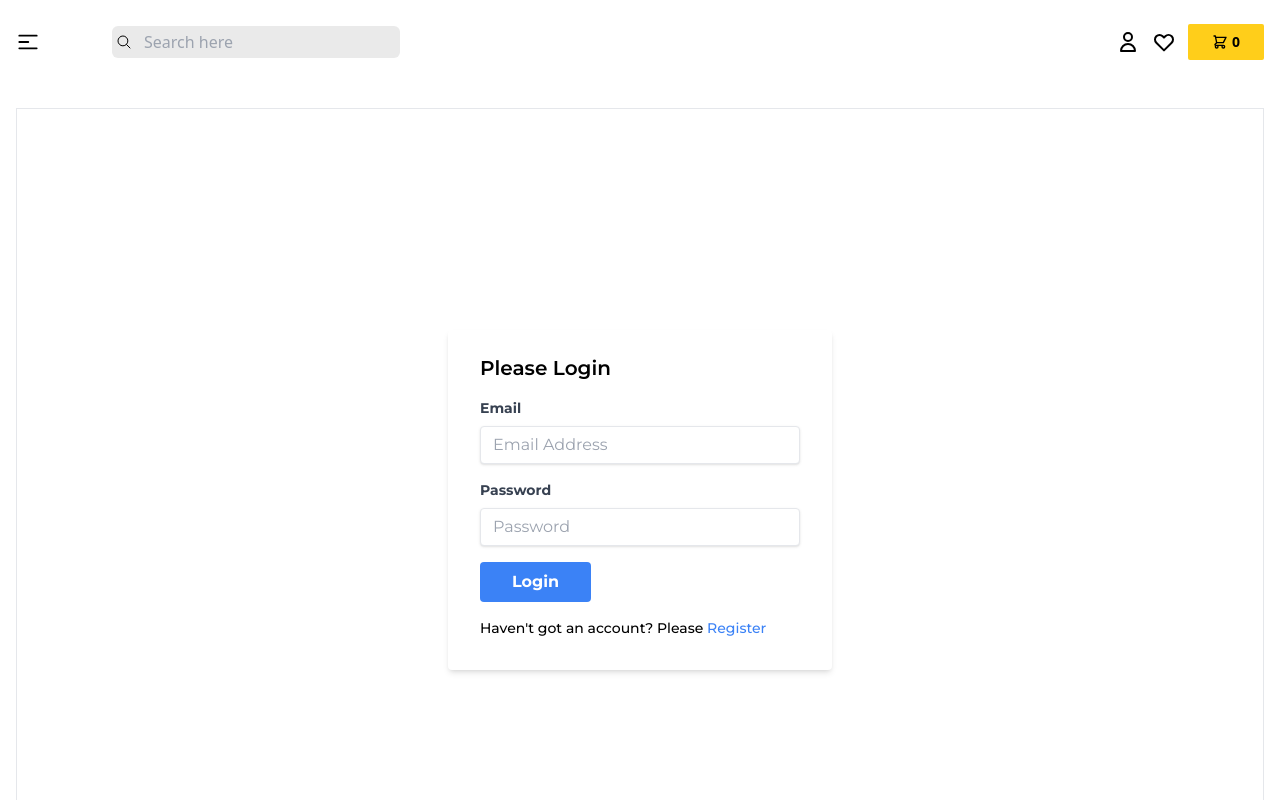
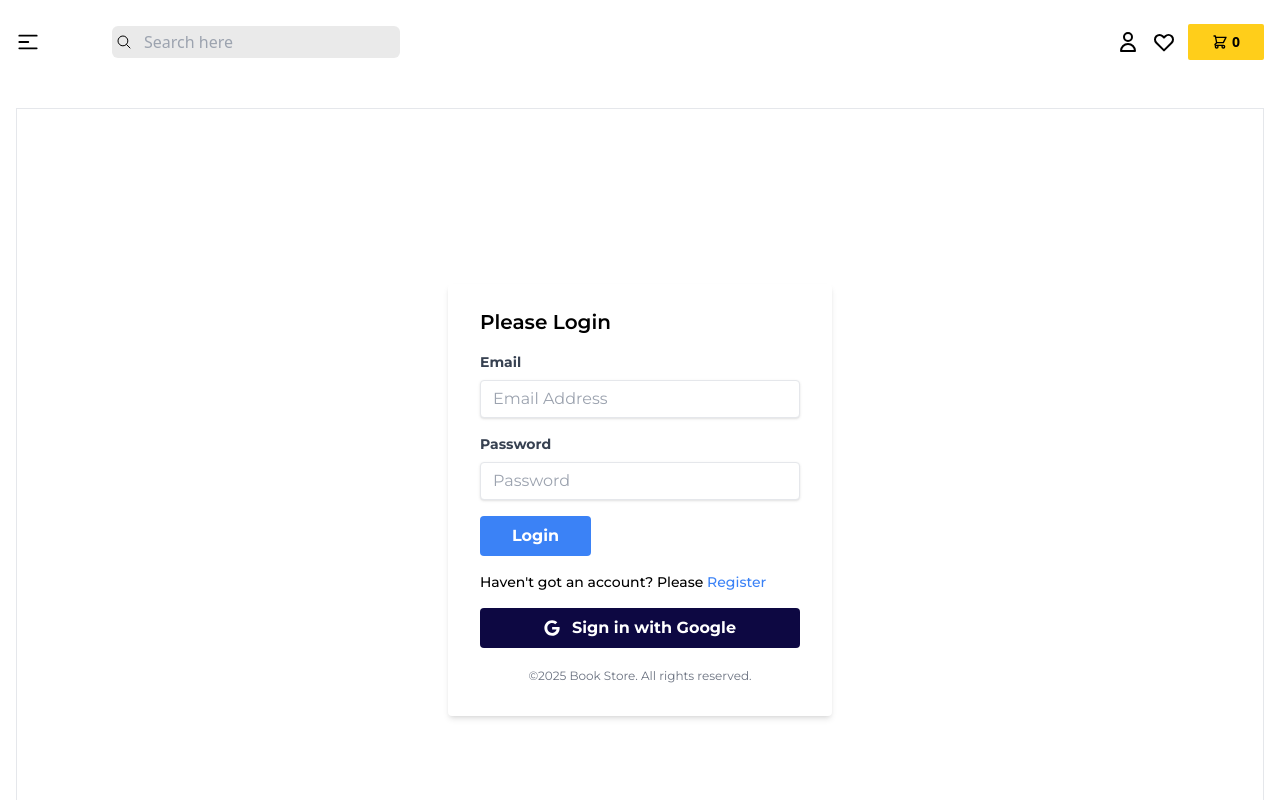
Before and after one commit to UkrainianProgrammer/bookstore, a React (Vite) app in the folder frontend/: page /login in a window 1280 px wide. Shown: the top 800 px of the page. Built offline with nearby package versions, Linux system fonts and the light colour scheme.

Commit message:
finished login

```diff
--- a/frontend/src/components/Login.jsx
+++ b/frontend/src/components/Login.jsx
@@ -1,7 +1,10 @@
-import React from 'react'
+import React, { useState } from 'react'
+import { FaGoogle } from 'react-icons/fa'
 import { Link } from 'react-router-dom'
 
 const Login = () => {
+  const [message, setMessage] = useState("")
+
   return (
     <div className='h-[100vh] border flex justify-center items-center'>
         <div className='w-full max-w-sm mx-auto bg-white shadow-md rounded px-8 pt-6 pb-8 mb-4'>
@@ -24,6 +27,9 @@ const Login = () => {
                         focus:outline-none focus:shadow-outline'
                     />
                 </div>
+                {
+                    message && <p className='text-red-500 text-xs italic mb-3'>{message}</p>
+                }
                 <div>
                     <button className='bg-blue-500 hover:bg-blue-700 text-white font-bold py-2 px-8
                         rounded focus:outline-none'>
@@ -31,7 +37,21 @@ const Login = () => {
                     </button>
                 </div>
             </form>
-            <p className='align-baseline font-medium mt-4 text-sm'>Haven&apos;t got an account? Please <Link to="/register" className='text-blue-500 hover:text-blue-700'>Register</Link></p>
+            <p className='align-baseline font-medium mt-4 text-sm'>
+                Haven&apos;t got an account? Please
+                <Link to="/register" className='text-blue-500 hover:text-blue-700'> Register</Link>
+            </p>
+            {/* google sign in */}
+            <div className='mt-4'>
+                <button
+                // onClick={handleGoogleSignIn}
+                className='w-full flex flex-wrap gap-1 items-center justify-center bg-secondary hover:bg-blue-700 text-white font-bold py-2 px-4 rounded focus:outline-none'>
+                <FaGoogle  className='mr-2'/>
+                Sign in with Google
+                </button>
+            </div>
+
+            <p className='mt-5 text-center text-gray-500 text-xs'>©2025 Book Store. All rights reserved.</p>
         </div>
     </div>
   )
```
